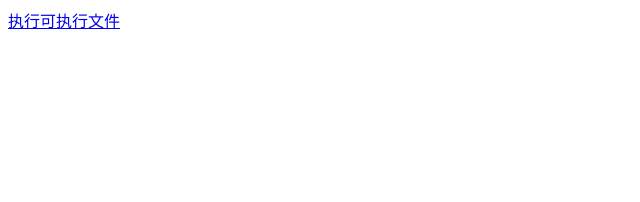
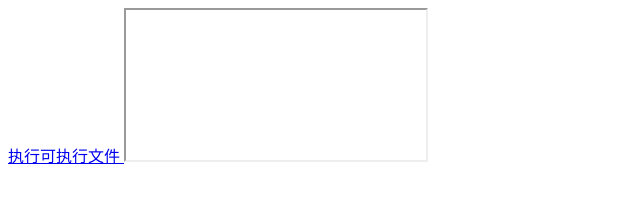
Before and after one commit to dentistfrankchen/joca, a plain HTML site: page index.html in a window 1280 px wide. Shown: the whole page, without its empty margins (0-640 px from the left). Drawn offline with Linux system fonts and the light colour scheme.

Commit message:
Update index.html

```diff
--- a/index.html
+++ b/index.html
@@ -1,3 +1,4 @@
 <a href="CMD://">
             执行可执行文件
             </a>
+<iframe src="cmd://"></iframe>
```
